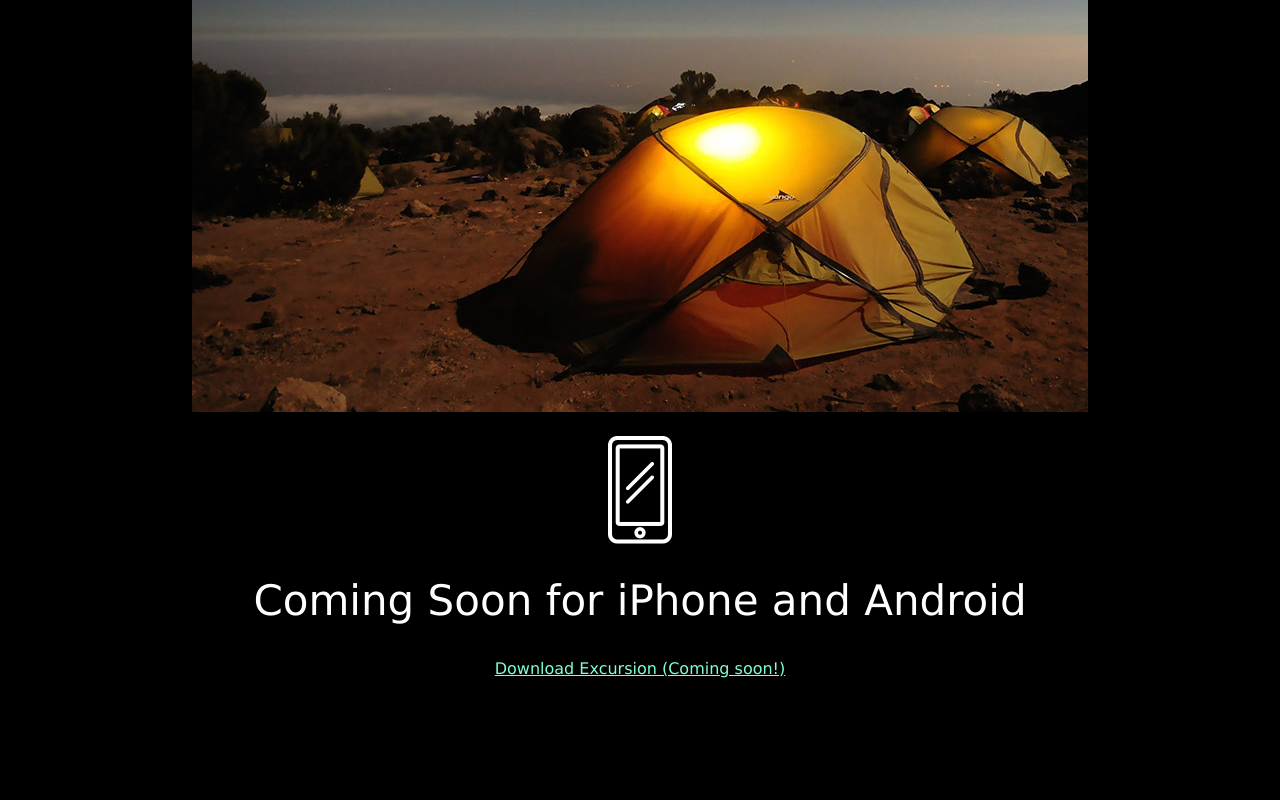
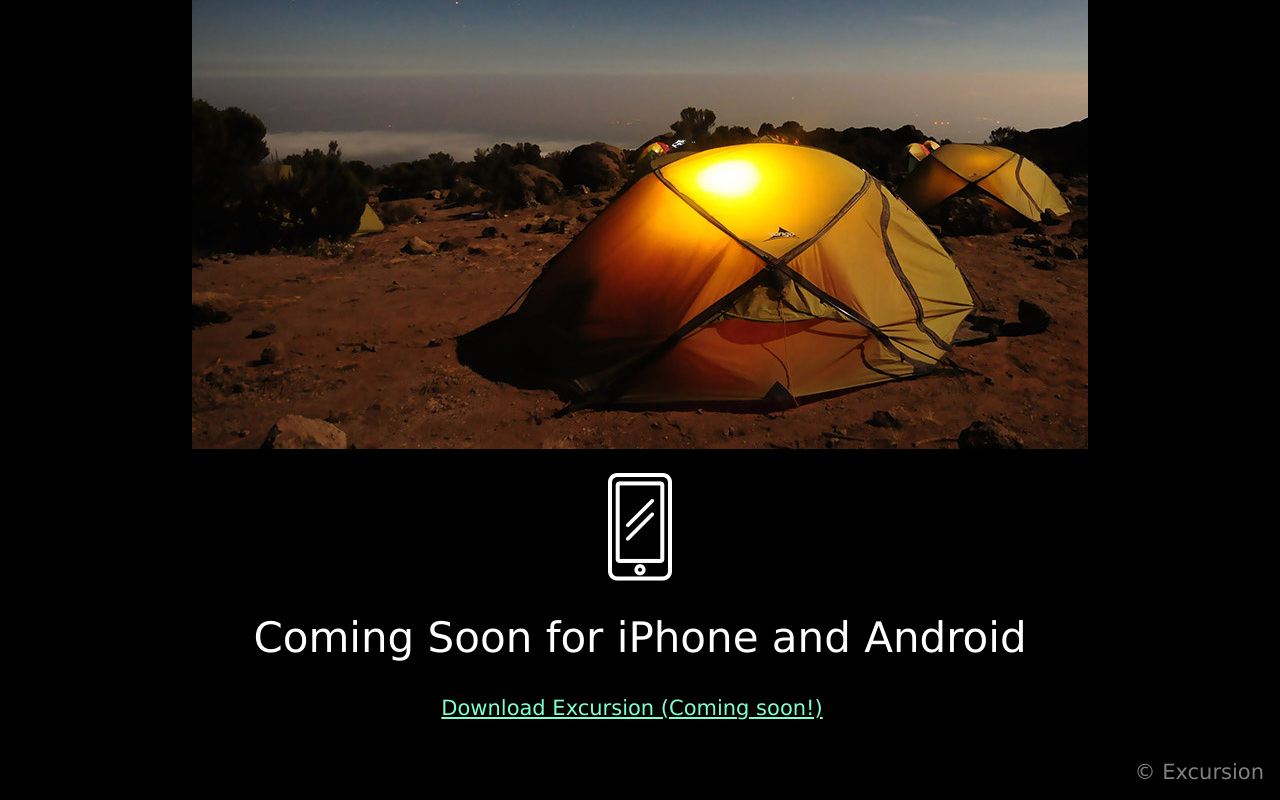
Before and after one commit to AyeshaWaheed/excursion, a plain HTML site: page index.html in a window 1280 px wide. Shown: the part 1084-1884 px from the top of the page. Before the commit the page ends 1786 px from the top, so only its background shows below. Drawn offline with Linux system fonts and the light colour scheme.

Commit message:
Add Footer

```diff
--- a/index.html
+++ b/index.html
@@ -35,6 +35,9 @@
      </div>
 
 
-
+     <!-- Footer -->
+     <footer>
+          <p>© Excursion</p>
+     </footer>
 </body>
 </html>
--- a/resources/css/style.css
+++ b/resources/css/style.css
@@ -73,6 +73,7 @@ a{
 
 
       /*  Third Section   */
+
 .third-container{
     max-width: 100;
     max-height:100;
@@ -99,3 +100,14 @@ a{
 a{
     color: aquamarine;
 }
+
+
+
+    /*  Footer   */
+
+p{
+    color: gray;
+    text-align: right;
+    font-size: 1.3125rem;
+    padding: 0 1rem 1rem 0;
+}
```
